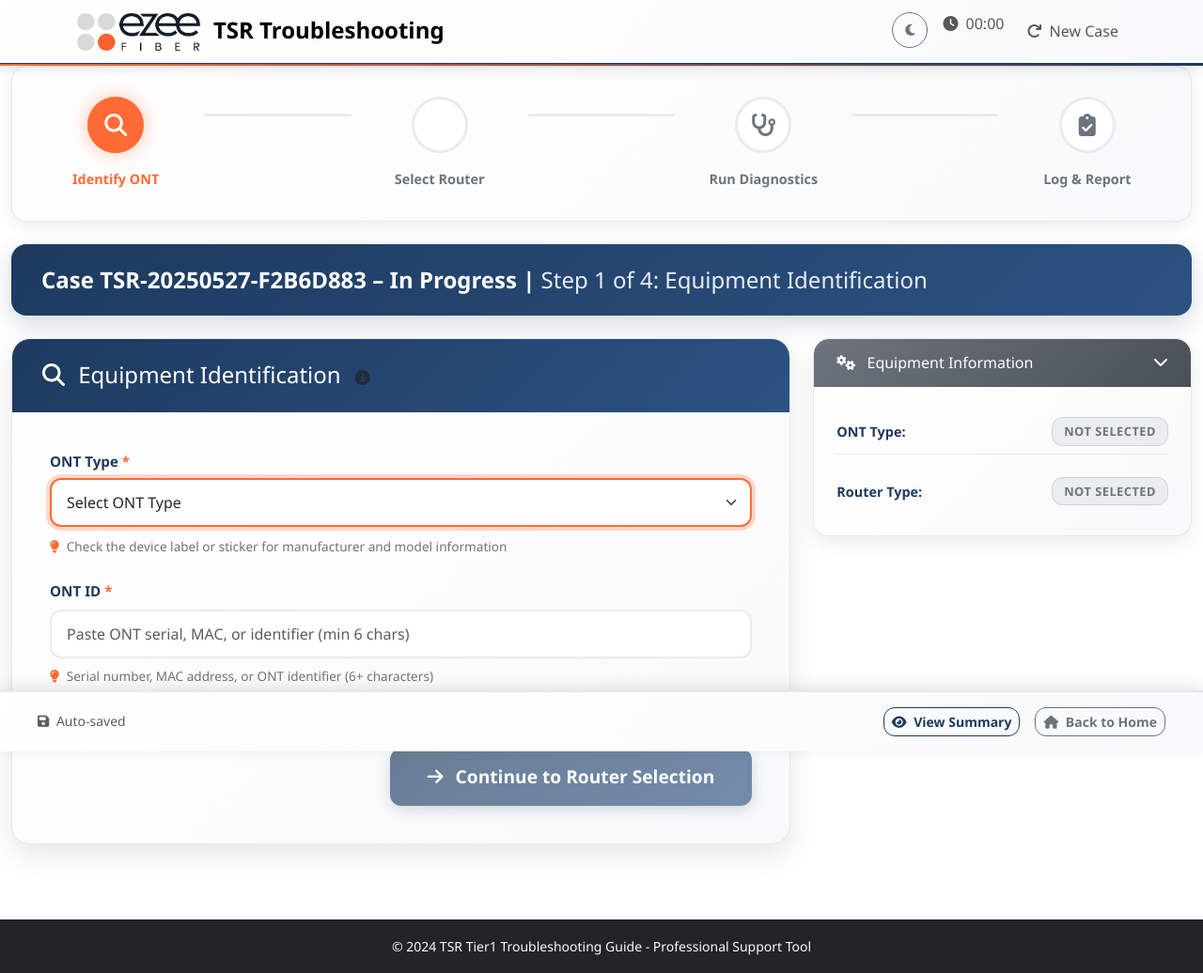
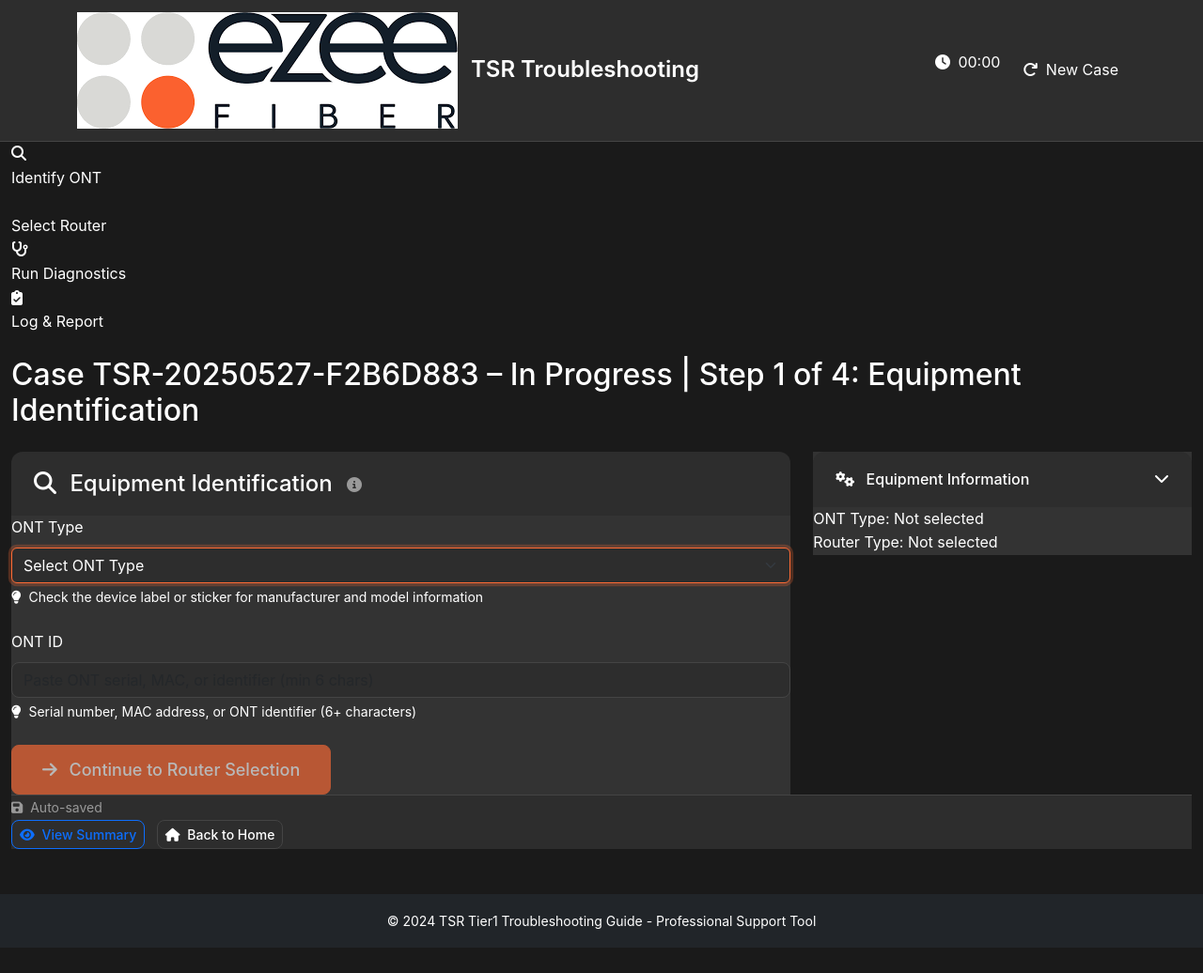
Before and after one commit to vfernandez08/tsr-troubleshooting-app, a Flask app: page /troubleshoot_wizard?case_id=103 in a window 1280 px wide. Shown: the whole page at 94% size. After the commit the page ends 1009 px from the top, so only its background shows below. Run offline with Flask 3, Linux system fonts and the light colour scheme; data comes from the database, SQL or seed files in the repository.

Commit message:
Apply a permanent dark theme across the entire application for better readability
Implements a site-wide dark theme by replacing dynamic theme toggling with static CSS file `permanent-dark.css` and removing related JS logic.

Replit-Commit-Author: Agent
Replit-Commit-Session-Id: b1ee0892-3e47-48cc-8496-e4c2efce3eca
Replit-Commit-Screenshot-Url: https://storage.googleapis.com/screenshot-production-us-central1/c6a0cfa1-a681-4a4b-b5c8-26483fb6c4b9/df2f70e8-bc6e-4e7d-95fe-08bce8a853e9.jpg

```diff
--- /dev/null
+++ b/static/css/permanent-dark.css
@@ -0,0 +1,286 @@
+/* Permanent Dark Theme - Beautiful and Easy to Read */
+
+/* Root Variables */
+:root {
+    --dark-bg-primary: #1a1a1a;
+    --dark-bg-secondary: #2d2d2d;
+    --dark-bg-card: #333333;
+    --dark-text-primary: #ffffff;
+    --dark-text-secondary: #cccccc;
+    --dark-text-muted: #999999;
+    --dark-border: #444444;
+    --dark-accent: #ff6b35;
+    --dark-accent-hover: #e55a2e;
+    --dark-success: #4caf50;
+    --dark-warning: #ff9800;
+    --dark-danger: #f44336;
+}
+
+/* Base Styles */
+body {
+    background-color: var(--dark-bg-primary) !important;
+    color: var(--dark-text-primary) !important;
+    font-family: -apple-system, BlinkMacSystemFont, 'Segoe UI', Roboto, sans-serif;
+}
+
+/* Typography */
+h1, h2, h3, h4, h5, h6 {
+    color: var(--dark-text-primary) !important;
+}
+
+p, span, div, label, td, th, li {
+    color: var(--dark-text-primary) !important;
+}
+
+.text-muted {
+    color: var(--dark-text-muted) !important;
+}
+
+/* Navigation */
+.navbar {
+    background-color: var(--dark-bg-secondary) !important;
+    border-bottom: 1px solid var(--dark-border);
+}
+
+.navbar-brand, .nav-link, .navbar-text {
+    color: var(--dark-text-primary) !important;
+}
+
+.navbar-brand:hover, .nav-link:hover {
+    color: var(--dark-accent) !important;
+}
+
+/* Cards */
+.card {
+    background-color: var(--dark-bg-card) !important;
+    border-color: var(--dark-border) !important;
+    color: var(--dark-text-primary) !important;
+}
+
+.card-header {
+    background-color: var(--dark-bg-secondary) !important;
+    border-bottom-color: var(--dark-border) !important;
+    color: var(--dark-text-primary) !important;
+}
+
+.card-body {
+    background-color: var(--dark-bg-card) !important;
+    color: var(--dark-text-primary) !important;
+}
+
+/* Forms */
+.form-control, .form-select {
+    background-color: var(--dark-bg-secondary) !important;
+    border-color: var(--dark-border) !important;
+    color: var(--dark-text-primary) !important;
+}
+
+.form-control:focus, .form-select:focus {
+    background-color: var(--dark-bg-secondary) !important;
+    border-color: var(--dark-accent) !important;
+    color: var(--dark-text-primary) !important;
+    box-shadow: 0 0 0 0.2rem rgba(255, 107, 53, 0.25) !important;
+}
+
+.form-label {
+    color: var(--dark-text-primary) !important;
+}
+
+.form-check-input {
+    background-color: var(--dark-bg-secondary) !important;
+    border-color: var(--dark-border) !important;
+}
+
+.form-check-input:checked {
+    background-color: var(--dark-accent) !important;
+    border-color: var(--dark-accent) !important;
+}
+
+.form-check-label {
+    color: var(--dark-text-primary) !important;
+}
+
+/* Buttons */
+.btn-primary {
+    background-color: var(--dark-accent) !important;
+    border-color: var(--dark-accent) !important;
+    color: white !important;
+}
+
+.btn-primary:hover, .btn-primary:focus {
+    background-color: var(--dark-accent-hover) !important;
+    border-color: var(--dark-accent-hover) !important;
+    color: white !important;
+}
+
+.btn-secondary, .btn-outline-secondary {
+    background-color: var(--dark-bg-secondary) !important;
+    border-color: var(--dark-border) !important;
+    color: var(--dark-text-primary) !important;
+}
+
+.btn-secondary:hover, .btn-outline-secondary:hover {
+    background-color: var(--dark-bg-card) !important;
+    border-color: var(--dark-text-primary) !important;
+    color: var(--dark-text-primary) !important;
+}
+
+.btn-success {
+    background-color: var(--dark-success) !important;
+    border-color: var(--dark-success) !important;
+}
+
+.btn-warning {
+    background-color: var(--dark-warning) !important;
+    border-color: var(--dark-warning) !important;
+}
+
+.btn-danger {
+    background-color: var(--dark-danger) !important;
+    border-color: var(--dark-danger) !important;
+}
+
+/* Alerts */
+.alert {
+    background-color: var(--dark-bg-card) !important;
+    border-color: var(--dark-border) !important;
+    color: var(--dark-text-primary) !important;
+}
+
+.alert-success {
+    background-color: rgba(76, 175, 80, 0.2) !important;
+    border-color: var(--dark-success) !important;
+    color: var(--dark-text-primary) !important;
+}
+
+.alert-warning {
+    background-color: rgba(255, 152, 0, 0.2) !important;
+    border-color: var(--dark-warning) !important;
+    color: var(--dark-text-primary) !important;
+}
+
+.alert-danger {
+    background-color: rgba(244, 67, 54, 0.2) !important;
+    border-color: var(--dark-danger) !important;
+    color: var(--dark-text-primary) !important;
+}
+
+/* Tables */
+.table {
+    color: var(--dark-text-primary) !important;
+}
+
+.table-striped > tbody > tr:nth-of-type(odd) > td {
+    background-color: rgba(255, 255, 255, 0.05) !important;
+}
+
+/* Hero Section */
+.hero-section {
+    background: linear-gradient(135deg, var(--dark-bg-secondary) 0%, var(--dark-bg-card) 100%) !important;
+    color: var(--dark-text-primary) !important;
+}
+
+/* Issue Cards */
+.issue-card {
+    background-color: var(--dark-bg-secondary) !important;
+    border-color: var(--dark-border) !important;
+    transition: all 0.3s ease;
+}
+
+.issue-card:hover {
+    background-color: var(--dark-bg-card) !important;
+    border-color: var(--dark-accent) !important;
+}
+
+/* Info Cards */
+.info-card {
+    background-color: var(--dark-bg-card) !important;
+    border-color: var(--dark-border) !important;
+}
+
+/* Badges */
+.badge {
+    background-color: var(--dark-bg-secondary) !important;
+    color: var(--dark-text-primary) !important;
+}
+
+.badge-success {
+    background-color: var(--dark-success) !important;
+    color: white !important;
+}
+
+/* Footer */
+footer {
+    background-color: var(--dark-bg-secondary) !important;
+    color: var(--dark-text-secondary) !important;
+}
+
+/* Sticky Footer */
+.sticky-footer {
+    background-color: var(--dark-bg-secondary) !important;
+    border-top: 1px solid var(--dark-border) !important;
+}
+
+/* Borders */
+.border, .border-top, .border-bottom {
+    border-color: var(--dark-border) !important;
+}
+
+/* Dropdown */
+.dropdown-menu {
+    background-color: var(--dark-bg-card) !important;
+    border-color: var(--dark-border) !important;
+}
+
+.dropdown-item {
+    color: var(--dark-text-primary) !important;
+}
+
+.dropdown-item:hover {
+    background-color: var(--dark-bg-secondary) !important;
+    color: var(--dark-text-primary) !important;
+}
+
+/* Progress Bar */
+.progress {
+    background-color: var(--dark-bg-secondary) !important;
+}
+
+.progress-bar {
+    background-color: var(--dark-accent) !important;
+}
+
+/* Modal */
+.modal-content {
+    background-color: var(--dark-bg-card) !important;
+    color: var(--dark-text-primary) !important;
+}
+
+.modal-header {
+    border-bottom-color: var(--dark-border) !important;
+}
+
+.modal-footer {
+    border-top-color: var(--dark-border) !important;
+}
+
+/* List Group */
+.list-group-item {
+    background-color: var(--dark-bg-card) !important;
+    border-color: var(--dark-border) !important;
+    color: var(--dark-text-primary) !important;
+}
+
+/* Override any remaining light backgrounds */
+.bg-white, .bg-light {
+    background-color: var(--dark-bg-card) !important;
+}
+
+.text-dark {
+    color: var(--dark-text-primary) !important;
+}
+
+/* Smooth transitions */
+* {
+    transition: background-color 0.2s ease, color 0.2s ease, border-color 0.2s ease;
+}
--- a/templates/base.html
+++ b/templates/base.html
@@ -13,8 +13,7 @@
 
     <!-- Custom CSS -->
     <link rel="stylesheet" href="{{ url_for('static', filename='css/custom.css') }}">
-    <link rel="stylesheet" href="{{ url_for('static', filename='css/ezee-theme.css') }}">
-    <link rel="stylesheet" href="{{ url_for('static', filename='css/dark-mode.css') }}">
+    <link rel="stylesheet" href="{{ url_for('static', filename='css/permanent-dark.css') }}">
 </head>
 <body>
     <!-- Navigation -->
@@ -26,13 +25,6 @@
             </a>
 
             <div class="navbar-nav ms-auto">
-                <!-- Dark Mode Toggle -->
-                <div class="nav-item me-3">
-                    <button id="darkModeToggle" class="btn btn-outline-secondary btn-sm">
-                        <i class="fas fa-moon"></i>
-                    </button>
-                </div>
-
                 {% if session.case_id %}
                 <div class="nav-item">
                     <span class="navbar-text me-3">
@@ -83,7 +75,6 @@
     <!-- Custom JavaScript -->
     <script src="{{ url_for('static', filename='js/main.js') }}"></script>
     <script src="{{ url_for('static', filename='js/hero-collapse.js') }}"></script>
-    <script src="{{ url_for('static', filename='js/dark-mode.js') }}"></script>
 
     {% block scripts %}{% endblock %}
 </body>
```
